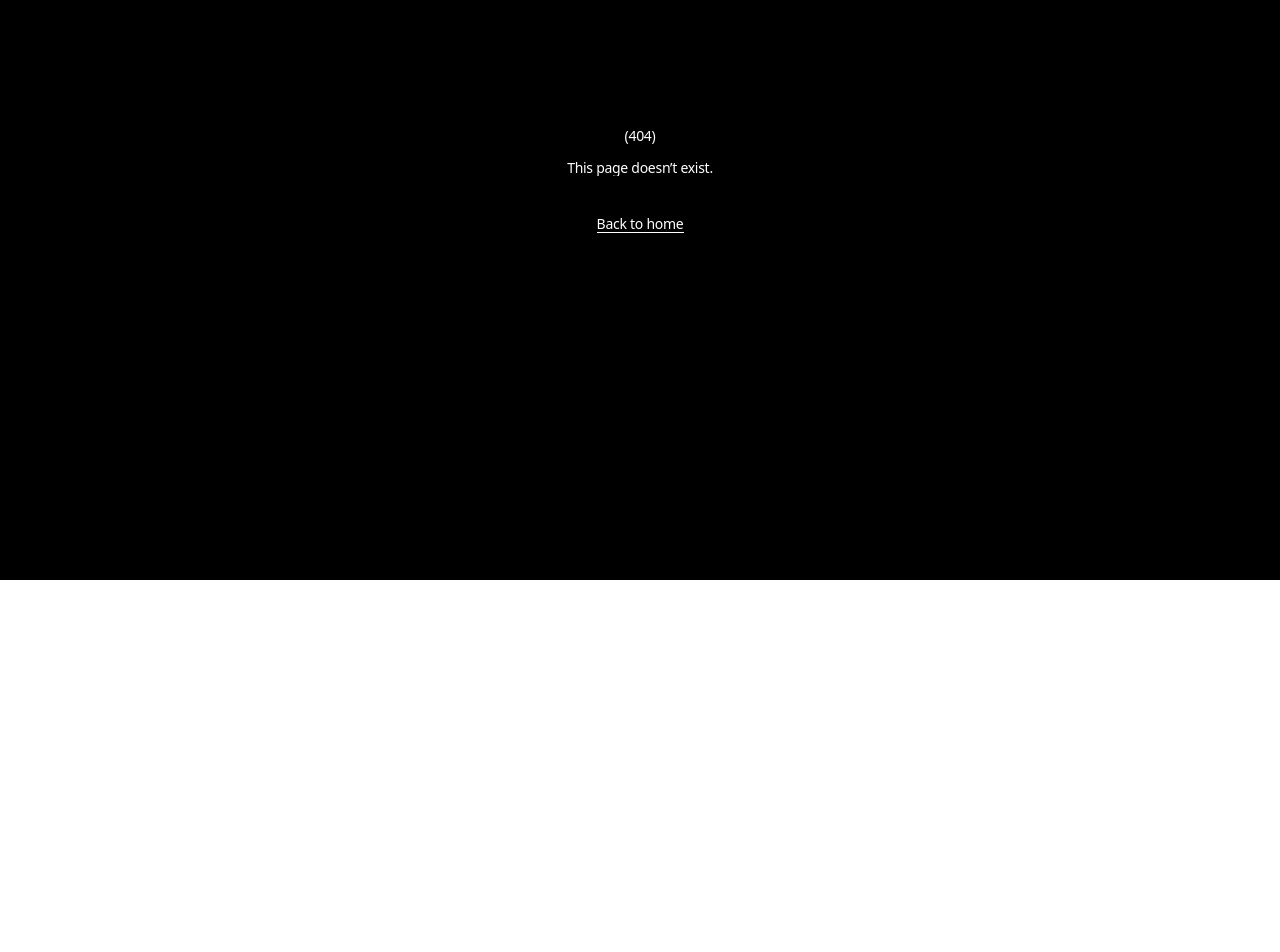
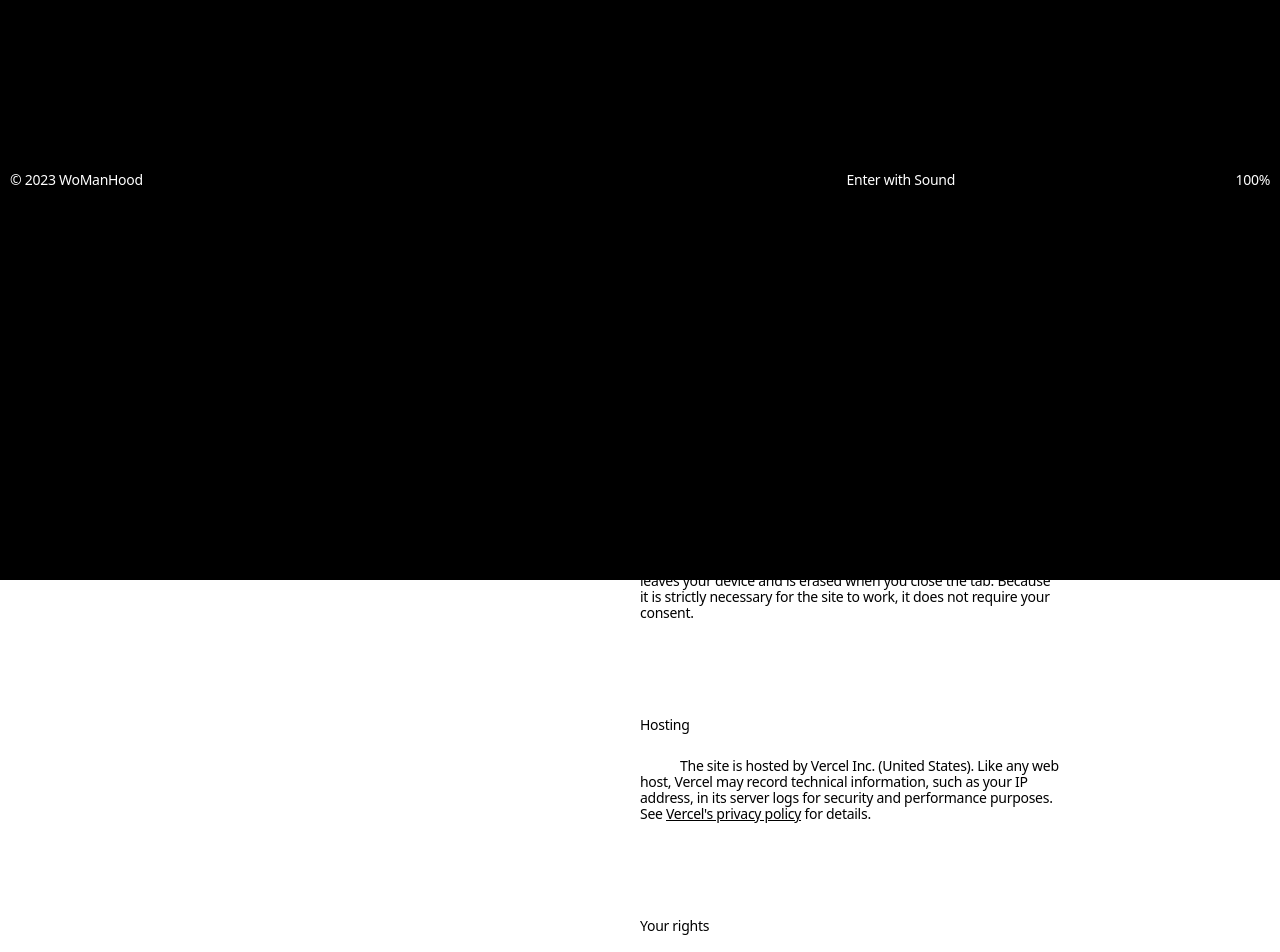
Before and after one commit to TrsRyan/womanhood, a React (Vite) app: page /privacy-policy in a window 1280 px wide. Before the commit this address had no page. Shown: the part 220-1172 px from the top of the page. Before the commit the page ends 800 px from the top, so only its background shows below. Built offline with nearby package versions, Linux system fonts and the light colour scheme; no server answers.

Commit message:
feat: add legal notice and privacy policy pages

```diff
--- /dev/null
+++ b/src/LegalNotice.jsx
@@ -0,0 +1,47 @@
+import LegalPage from './LegalPage.jsx'
+
+const SECTIONS = [
+  {
+    paragraphs: [
+      'This website is a student project designed and developed by Ryan Torres. It is not the official website of WoManHood. Contact details shown on this site are fictional.',
+    ],
+  },
+  {
+    heading: 'Publisher',
+    paragraphs: ['Ryan Torres, student web developer.'],
+  },
+  {
+    heading: 'Hosting',
+    paragraphs: [
+      <>
+        Vercel Inc.
+        <br />
+        440 N Barranca Ave #4133, Covina, CA 91723, United States
+        <br />
+        <a href="https://vercel.com" target="_blank" rel="noreferrer">vercel.com</a>
+      </>,
+    ],
+  },
+  {
+    heading: 'Intellectual property',
+    paragraphs: [
+      'WoManHood, its name, photographs, videos and music belong to their respective authors and are used here for educational, non-commercial purposes only. The design and code of this website are the work of Ryan Torres.',
+    ],
+  },
+  {
+    heading: 'Credits',
+    paragraphs: [
+      <>
+        Design & development: Ryan Torres
+        <br />
+        Typeface: Geist, by Vercel
+      </>,
+    ],
+  },
+]
+
+function LegalNotice() {
+  return <LegalPage title="Legal Notice" sections={SECTIONS} />
+}
+
+export default LegalNotice
--- /dev/null
+++ b/src/LegalPage.css
@@ -0,0 +1,93 @@
+/* Same grid, spacing and breakpoints as Archive (Archive.css), keeping
+   only its nav and content columns. */
+.legal__container {
+  display: grid;
+  grid-template-columns: repeat(12, 1fr);
+  padding: var(--spacing-240) var(--gutter) var(--spacing-320);
+}
+
+.legal__title {
+  grid-column: 5 / span 2;
+  grid-row: 1;
+  position: sticky;
+  top: var(--spacing-240);
+  align-self: start;
+}
+
+.legal__content {
+  grid-column: 7 / span 4;
+  grid-row: 1;
+  display: flex;
+  flex-direction: column;
+  gap: var(--spacing-96);
+}
+
+.legal__section {
+  display: flex;
+  flex-direction: column;
+  gap: var(--spacing-24);
+}
+
+.legal__paragraph {
+  margin-bottom: var(--spacing-24);
+}
+
+.legal__paragraph:last-child {
+  margin-bottom: 0;
+}
+
+.legal__paragraph--first {
+  text-indent: var(--spacing-40);
+}
+
+@media (width < 1024px) {
+  .legal__container {
+    grid-template-columns: repeat(24, 1fr);
+    padding: var(--spacing-240) var(--gutter) var(--spacing-240);
+  }
+
+  .legal__title {
+    grid-column: 3 / span 6;
+  }
+
+  .legal__content {
+    grid-column: 11 / span 12;
+  }
+}
+
+@media (width < 768px) {
+  .legal__container {
+    display: flex;
+    flex-direction: column;
+    padding: var(--spacing-160) var(--gutter) 0;
+  }
+
+  .legal__title {
+    position: static;
+    align-self: auto;
+    padding-bottom: var(--spacing-72);
+  }
+
+  .legal__content {
+    gap: var(--spacing-72);
+    padding-bottom: var(--spacing-160);
+  }
+
+  .legal__section {
+    gap: var(--spacing-14);
+  }
+
+  /* Same sticky section titles as Archive's chapters on mobile. */
+  .legal__section-header {
+    position: sticky;
+    top: 0;
+    margin-top: calc(var(--spacing-10) - var(--site-header-height) - var(--spacing-14));
+    padding-top: calc(var(--site-header-height) + var(--spacing-14));
+    padding-bottom: var(--spacing-10);
+    background: var(--white);
+  }
+
+  .legal__paragraph {
+    line-height: 1.2;
+  }
+}
--- /dev/null
+++ b/src/LegalPage.jsx
@@ -0,0 +1,49 @@
+import GridOverlay from './components/GridOverlay/GridOverlay.jsx'
+import SiteHeader from './components/SiteHeader/SiteHeader.jsx'
+import SiteFooter from './components/SiteFooter/SiteFooter.jsx'
+import './LegalPage.css'
+
+// Archive's layout reduced to its two reading columns: the page title
+// where Archive has its nav, the sections where it has its chapters.
+function LegalPage({ title, sections }) {
+  return (
+    <>
+      <GridOverlay />
+
+      <SiteHeader />
+
+      <main className="legal">
+        <div className="legal__container">
+          <h1 className="legal__title">{title}</h1>
+
+          <div className="legal__content">
+            {sections.map(({ heading, paragraphs }, index) => (
+              <section className="legal__section" key={heading ?? index}>
+                {heading && (
+                  <header className="legal__section-header">
+                    <h2 className="legal__section-title">{heading}</h2>
+                  </header>
+                )}
+
+                <div className="legal__section-body">
+                  {paragraphs.map((paragraph, paragraphIndex) => (
+                    <p
+                      className={`legal__paragraph${paragraphIndex === 0 ? ' legal__paragraph--first' : ''}`}
+                      key={paragraphIndex}
+                    >
+                      {paragraph}
+                    </p>
+                  ))}
+                </div>
+              </section>
+            ))}
+          </div>
+        </div>
+      </main>
+
+      <SiteFooter />
+    </>
+  )
+}
+
+export default LegalPage
--- /dev/null
+++ b/src/PrivacyPolicy.jsx
@@ -0,0 +1,57 @@
+import LegalPage from './LegalPage.jsx'
+
+const SECTIONS = [
+  {
+    paragraphs: ['Last updated: October 2, 2026'],
+  },
+  {
+    heading: 'Who we are',
+    paragraphs: [
+      <>
+        This website presents WoManHood, a contemporary circus show. For any question about this policy, contact{' '}
+        <a href="mailto:millelundt@gmail.com">millelundt@gmail.com</a>.
+      </>,
+    ],
+  },
+  {
+    heading: 'Data we collect',
+    paragraphs: [
+      'None. The site has no forms, no accounts, no analytics and no advertising. We do not collect, sell or share any personal data.',
+    ],
+  },
+  {
+    heading: 'Cookies and storage',
+    paragraphs: [
+      'This site sets no cookies. To return you to where you were when you move between pages, your browser keeps your scroll position for the duration of your visit (sessionStorage). It never leaves your device and is erased when you close the tab. Because it is strictly necessary for the site to work, it does not require your consent.',
+    ],
+  },
+  {
+    heading: 'Hosting',
+    paragraphs: [
+      <>
+        The site is hosted by Vercel Inc. (United States). Like any web host, Vercel may record technical information, such as your IP address, in its server logs for security and performance purposes. See{' '}
+        <a href="https://vercel.com/legal/privacy-policy" target="_blank" rel="noreferrer">Vercel&apos;s privacy policy</a>{' '}
+        for details.
+      </>,
+    ],
+  },
+  {
+    heading: 'Your rights',
+    paragraphs: [
+      <>
+        Under the GDPR, you can ask to access, correct or delete any data concerning you, and you can lodge a complaint with your data protection authority (in France, the{' '}
+        <a href="https://www.cnil.fr" target="_blank" rel="noreferrer">CNIL</a>).
+      </>,
+    ],
+  },
+  {
+    heading: 'Changes',
+    paragraphs: ['We may update this policy. The date at the top shows the latest version.'],
+  },
+]
+
+function PrivacyPolicy() {
+  return <LegalPage title="Privacy Policy" sections={SECTIONS} />
+}
+
+export default PrivacyPolicy
--- a/src/components/PageTransition/PageTransition.jsx
+++ b/src/components/PageTransition/PageTransition.jsx
@@ -29,6 +29,8 @@ const ENTRY_TIMEOUT = 8000
 const PAGE_TITLES = {
   '/': 'WoManHood',
   '/archive': 'WoManHood — Archive',
+  '/legal-notice': 'WoManHood — Legal Notice',
+  '/privacy-policy': 'WoManHood — Privacy Policy',
 }
 const NOT_FOUND_TITLE = 'WoManHood — Page not found'
 
--- a/src/components/SiteFooter/SiteFooter.jsx
+++ b/src/components/SiteFooter/SiteFooter.jsx
@@ -84,8 +84,8 @@ function SiteFooter() {
       <div className="site-footer__content" ref={contentRef}>
         <div className="site-footer__legacy">
           <p data-text-reveal>© 2023 WoManHood</p>
-          <Link to="/archive" data-text-reveal><RollText>Cookie Preferences</RollText></Link>
-          <Link to="/archive" data-text-reveal><RollText>Privacy Policy</RollText></Link>
+          <Link to="/legal-notice" data-text-reveal><RollText>Legal Notice</RollText></Link>
+          <Link to="/privacy-policy" data-text-reveal><RollText>Privacy Policy</RollText></Link>
         </div>
 
         {/* Each letter is drawn twice: filled with the photo, then in black
--- a/src/main.jsx
+++ b/src/main.jsx
@@ -6,6 +6,8 @@ import Root, { HydrateFallback } from './Root.jsx'
 import './index.css'
 import App from './App.jsx'
 import NotFound from './NotFound.jsx'
+import LegalNotice from './LegalNotice.jsx'
+import PrivacyPolicy from './PrivacyPolicy.jsx'
 import { loadArchive } from './pages.js'
 
 // One document for the whole site: pages swap in place instead of
@@ -22,6 +24,8 @@ const router = createBrowserRouter([
         path: 'archive',
         lazy: async () => ({ Component: (await loadArchive()).default }),
       },
+      { path: 'legal-notice', Component: LegalNotice },
+      { path: 'privacy-policy', Component: PrivacyPolicy },
       { path: '*', Component: NotFound },
     ],
   },
```
Also changed, not shown: 1 other file (tests, documents, lock files or other folders).
